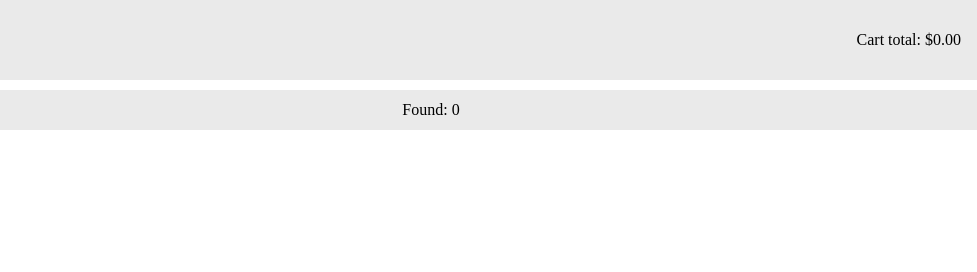
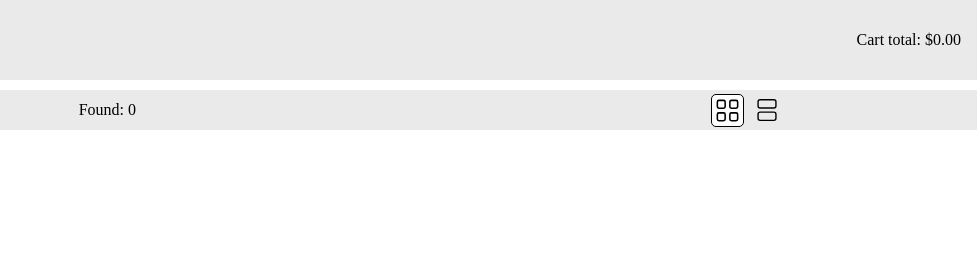
Before and after one commit to sleepyComrade/online-store, a React app: page / in a window 1280 px wide. Shown: the full height of the page, 209-1186 px from the left. Built offline with nearby package versions, Linux system fonts and the light colour scheme.

Commit message:
feat: implement view switcher component in cards navigation block

```diff
--- a/src/components/cards-navigation/navigation.tsx
+++ b/src/components/cards-navigation/navigation.tsx
@@ -1,10 +1,12 @@
 import React from "react";
 import { Found } from "../cards-navigation/found";
+import { ViewSwitcher } from "../cards-navigation/view-switcher";
 
 export function CardsNav() {
   return (
     <div className="cards-nav">
       <Found></Found>
+      <ViewSwitcher></ViewSwitcher>
     </div>
   );
 }
--- /dev/null
+++ b/src/components/cards-navigation/view-switcher.tsx
@@ -0,0 +1,12 @@
+import React from "react";
+import grid from '../../assets/svg/grid.svg'
+import stack from '../../assets/svg/view-stacked.svg'
+
+export function ViewSwitcher() {
+  return (
+    <div className="cards-nav__switcher-wrap">
+      <img className="cards-nav__grid-icon cards-nav__switcher-icon-active" src={grid} alt="grid icon" />
+      <img className="cards-nav__stack-icon cards-nav__switcher-icon-inactive" src={stack} alt="stacked view icon" />
+    </div>
+  );
+}
--- a/src/scss/layout/cards-nav.scss
+++ b/src/scss/layout/cards-nav.scss
@@ -2,11 +2,47 @@
 
 .cards-nav {
   margin-top: 10px;
-  @include a.flex();
+  @include a.flex(space-around);
   height: 40px;
   background-color: rgb(234, 234, 234);
 
   .cards-nav__found {
     margin: 0;
   }
+
+  .cards-nav__switcher-wrap {
+    @include a.flex();
+    gap: 7px;
+
+    .cards-nav__grid-icon,
+    .cards-nav__stack-icon {
+      cursor: pointer;
+      transition: all .2s ease;
+      border: 1px solid transparent;
+      border-radius: 5px;
+    }
+
+    .cards-nav__grid-icon{
+      height: 25px;
+      padding: 3px;
+    }
+
+    .cards-nav__stack-icon {
+      height: 22px;
+      padding: 4px;
+    }
+
+    .cards-nav__switcher-icon-active {
+      background-color: rgb(255, 255, 255);
+      border: 1px solid black;
+    }
+
+    .cards-nav__switcher-icon-inactive {
+
+      &:hover {
+        background-color: rgb(90, 90, 90);
+        filter: invert(100%);
+      }
+    }
+  }
 }
```
Also changed, not shown: src/assets/svg/grid.svg (added), src/assets/svg/view-stacked.svg (added).
